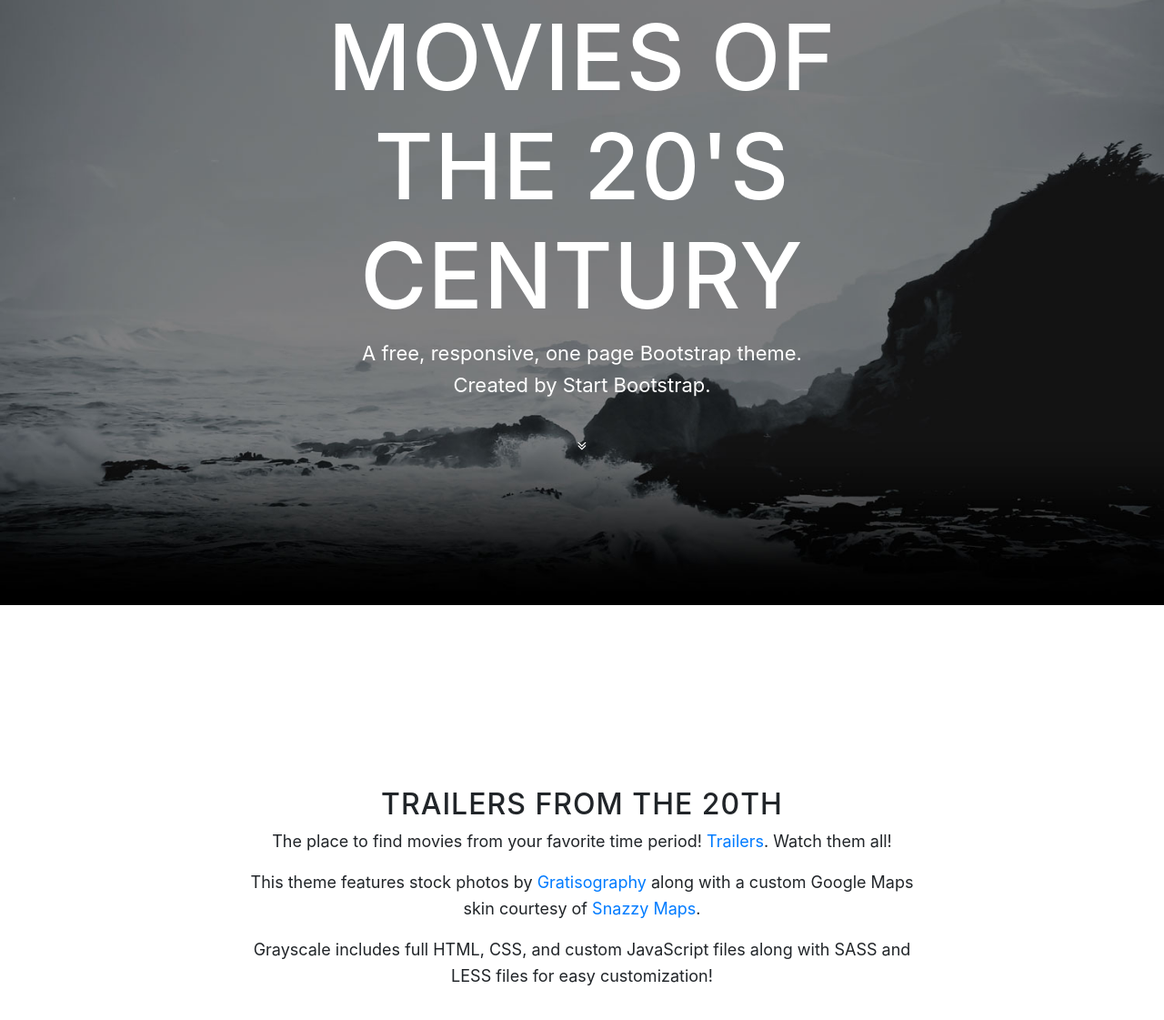
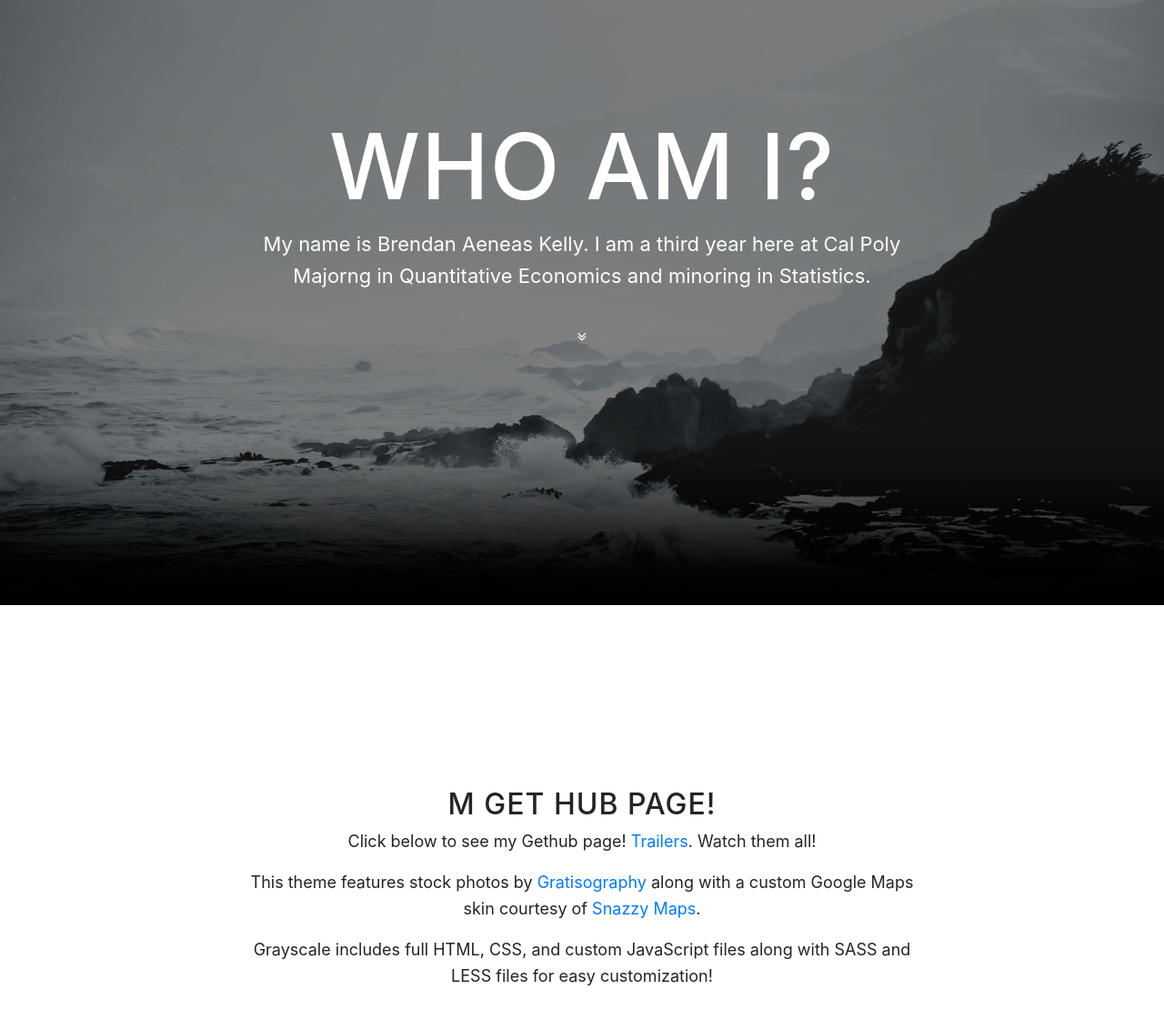
Before and after one commit to kelly-brendan/kelly-brendan.github.io, a website with bundled scripts: page index.html in a window 1280 px wide. Shown: the part 135-1256 px from the top of the page at 91% size. Built offline with nearby package versions, Linux system fonts and the light colour scheme.

Commit message:
Changed title of page and started Git Hub link

```diff
--- a/index.html
+++ b/index.html
@@ -8,7 +8,7 @@
     <meta name="description" content="">
     <meta name="author" content="">
 
-    <title>Movies of the 20's Century</title>
+    <title>Brendan Aeneas Kelly Webpage</title>
 
     <!-- Bootstrap core CSS -->
     <link href="vendor/bootstrap/css/bootstrap.min.css" rel="stylesheet">
@@ -55,9 +55,8 @@
         <div class="container">
           <div class="row">
             <div class="col-lg-8 mx-auto">
-              <h1 class="brand-heading">Movies of the 20's Century</h1>
-              <p class="intro-text">A free, responsive, one page Bootstrap theme.
-                <br>Created by Start Bootstrap.</p>
+              <h1 class="brand-heading">Who am I?</h1>
+              <p class="intro-text">My name is Brendan Aeneas Kelly. I am a third year here at Cal Poly Majorng in Quantitative Economics and minoring in Statistics.</p>
               <a href="#about" class="btn btn-circle js-scroll-trigger">
                 <i class="fa fa-angle-double-down animated"></i>
               </a>
@@ -72,9 +71,9 @@
       <div class="container">
         <div class="row">
           <div class="col-lg-8 mx-auto">
-            <h2>Trailers from the 20th</h2>
-            <p>The place to find movies from your favorite time period!
-              <a href="https://www.youtube.com/user/FoxMovies">Trailers</a>. Watch them all!</p>
+            <h2>M Get Hub Page!</h2>
+            <p>Click below to see my Gethub page!
+              <a href=" ">Trailers</a>. Watch them all!</p>
             <p>This theme features stock photos by
               <a href="http://gratisography.com/">Gratisography</a>
               along with a custom Google Maps skin courtesy of
```
